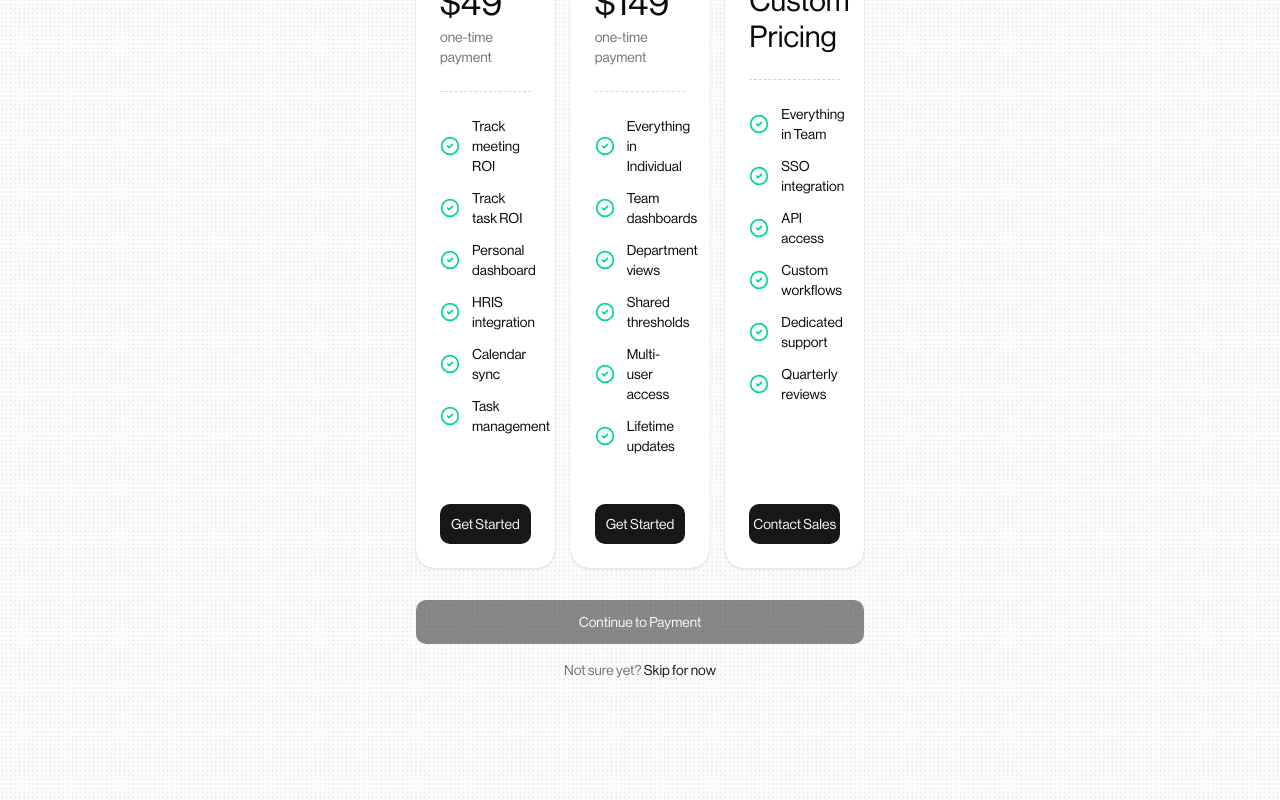
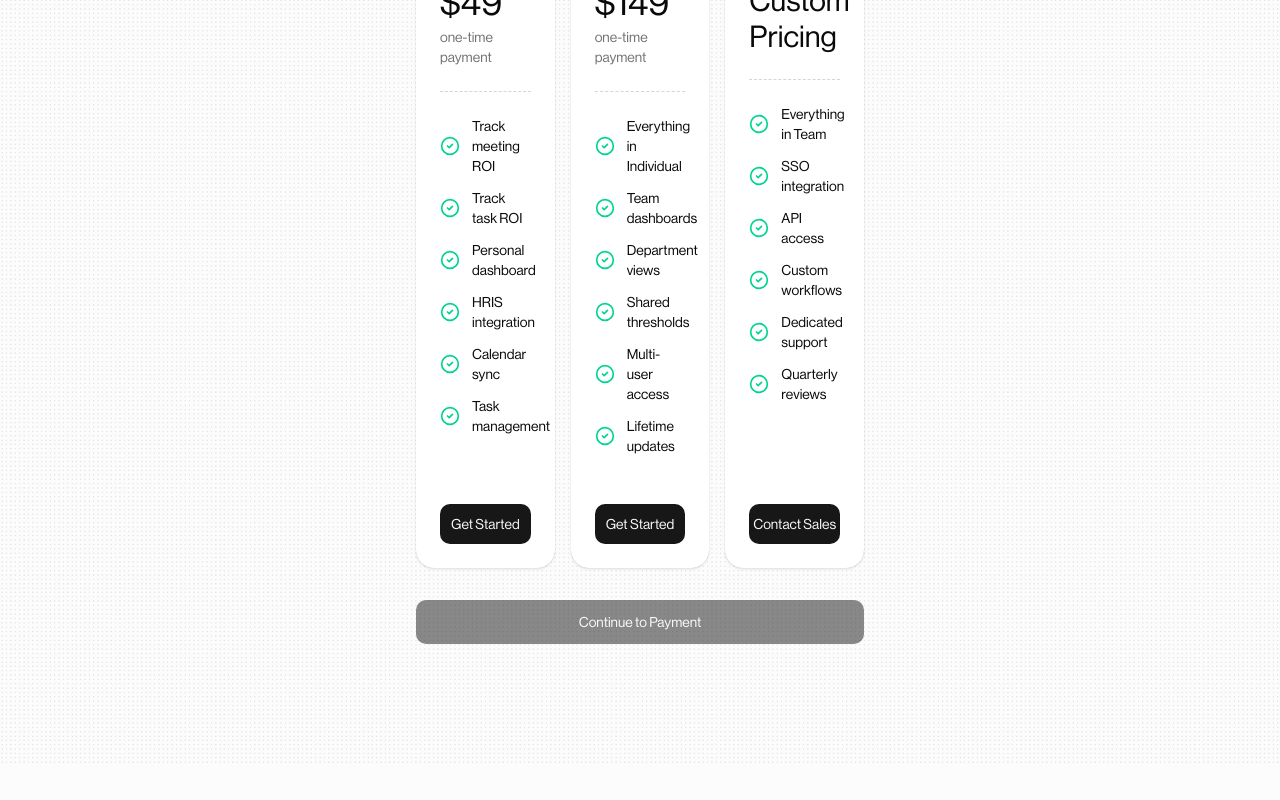
Before and after one commit to myx-studio/klayim-app, a Next.js app in the folder apps/web/: page /onboarding/plan-selection in a window 1280 px wide. Shown: the part 520-1320 px from the top of the page. After the commit the page ends 1284 px from the top, so only its background shows below. Built offline with nearby package versions, Linux system fonts and the light colour scheme; no server answers; sample sign-in values are in the browser's storage.

Commit message:
feat(onboarding): remove skip option from plan selection
Users must select a plan to continue onboarding

Co-Authored-By: Claude Opus 4.5 <noreply@anthropic.com>

```diff
--- a/apps/web/src/components/pages/onboarding/plan-selection/index.tsx
+++ b/apps/web/src/components/pages/onboarding/plan-selection/index.tsx
@@ -7,7 +7,6 @@ import { pricingPlans, type PlanType } from "@klayim/shared";
 import { useSession } from "next-auth/react";
 import Image from "next/image";
 import Link from "next/link";
-import { useRouter } from "next/navigation";
 import { useState } from "react";
 import { useCreateCheckoutSession } from "@/hooks/use-billing";
 import { EnterpriseForm } from "./enterprise-form";
@@ -20,7 +19,6 @@ const PLAN_TYPE_MAP: Record<string, PlanType> = {
 };
 
 const PlanSelectionPage = () => {
-  const router = useRouter();
   const { data: session } = useSession();
   const { organization } = useOrganization();
   const [selectedPlan, setSelectedPlan] = useState<string | null>(null);
@@ -133,17 +131,6 @@ const PlanSelectionPage = () => {
             "Continue to Payment"
           )}
         </Button>
-
-        <p className="text-muted-foreground text-center text-sm">
-          Not sure yet?{" "}
-          <button
-            type="button"
-            onClick={() => router.push("/dashboard")}
-            className="text-primary hover:underline"
-          >
-            Skip for now
-          </button>
-        </p>
       </div>
     </div>
   );
```
